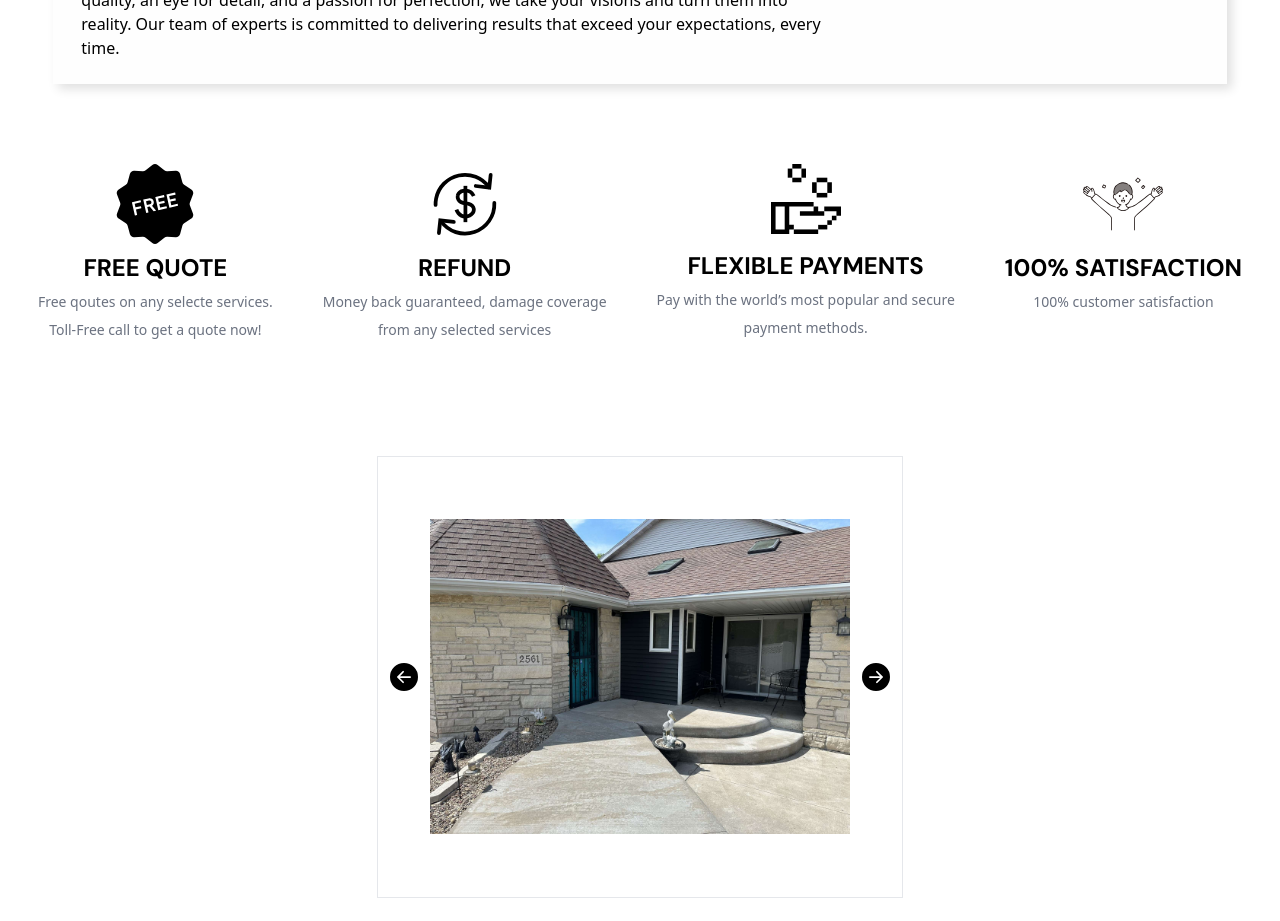
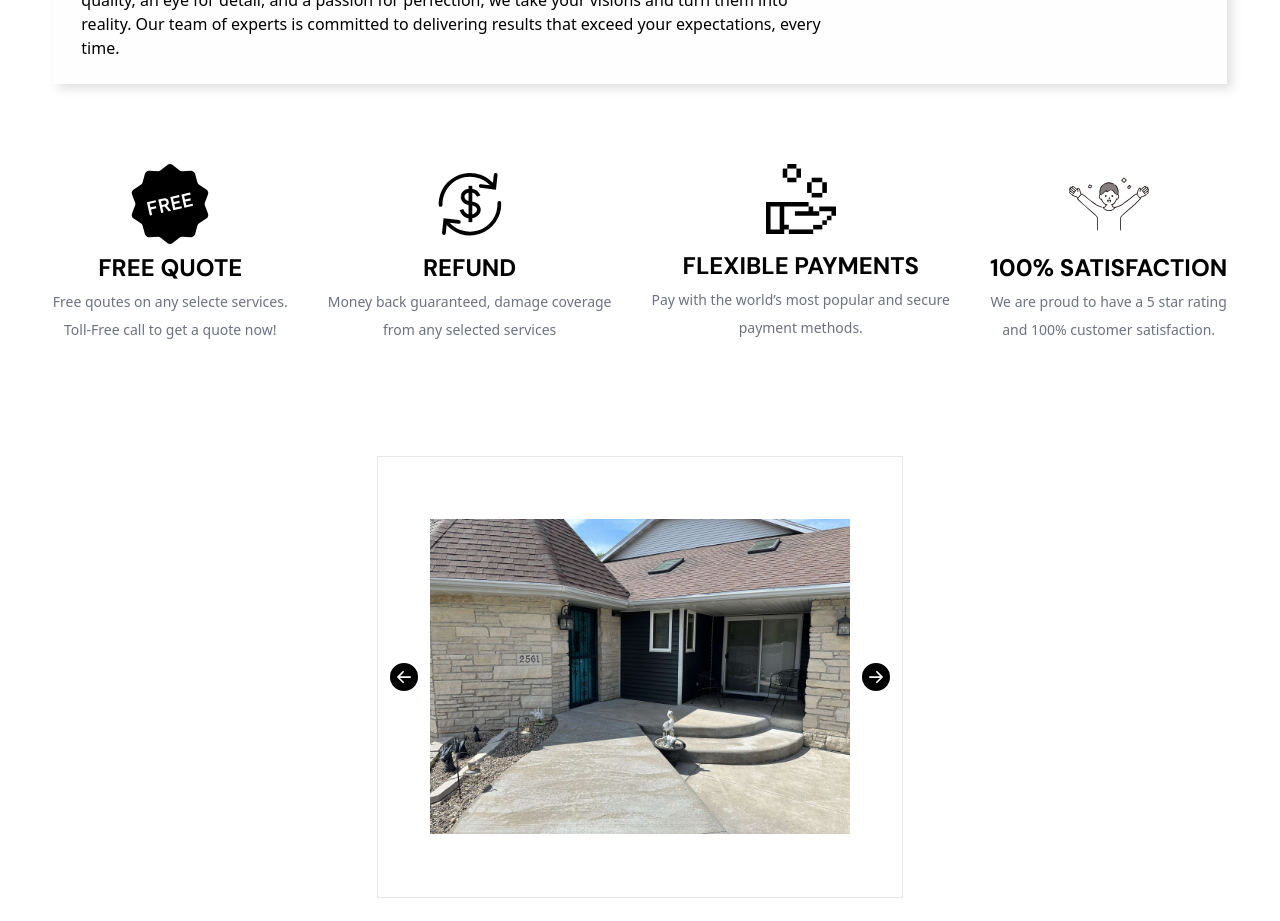
Before and after one commit to skeyz0r/top-tier-react, a Next.js app in the folder react/: page / in a window 1280 px wide. Shown: the part 2300-3221 px from the top of the page. Built offline with nearby package versions, Linux system fonts and the light colour scheme.

Commit message:
Update Buttons.js

```diff
--- a/react/app/Components/Buttons.js
+++ b/react/app/Components/Buttons.js
@@ -9,7 +9,7 @@ const dmsans = DM_Sans({
 export default function Buttons()
 {
     return(
-    <div className="flex my-10  justify-evenly py-10 gap-3  flex-wrap">
+    <div className="flex my-10  justify-center py-10 gap-10 flex-wrap">
         <div className="flex mb-3 flex-col items-center gap-2">
           <Image
           alt="quoteImg"
@@ -53,7 +53,8 @@ export default function Buttons()
             width={80} className="sm:h-auto h-[50px]"
             height={80} />
            <h2 className={`${dmsans.className} text-lg sm:text-2xl`}>100% SATISFACTION</h2>
-          <span className="text-gray-500  sm:text-sm text-xs">100% customer satisfaction</span>
+          <span className="text-gray-500  sm:text-sm text-xs">We are proud to have a 5 star rating</span>
+          <span className="text-gray-500  sm:text-sm text-xs">and 100% customer satisfaction.</span>
         </div>
       </div>
 
```
